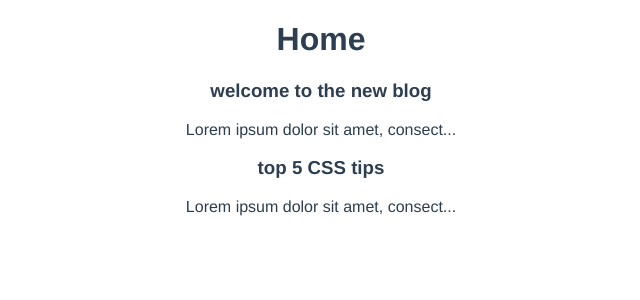
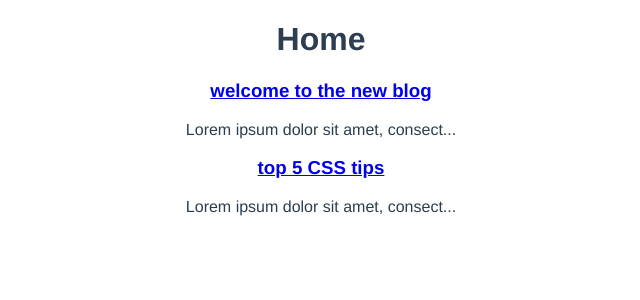
Before and after one commit to MaoDoBan/vue-blog-test, a Vue app: page / in a window 1280 px wide. Shown: the top 300 px of the page, without its empty margins (319-959 px from the left). Built offline with nearby package versions, Linux system fonts and the light colour scheme; data requests are answered from the project's data file.

Commit message:
links pros posts

```diff
--- a/src/components/SinglePost.vue
+++ b/src/components/SinglePost.vue
@@ -1,6 +1,8 @@
 <template>
   <div class="post">
-    <h3>{{ post.title }}</h3>
+    <router-link :to="{name: 'Details', params: {id: post.id}}">
+      <h3>{{ post.title }}</h3>
+    </router-link>
     <p>{{ inicioTexto }}</p>
   </div>
 </template>
--- a/src/router/index.js
+++ b/src/router/index.js
@@ -1,17 +1,24 @@
-import { createRouter, createWebHistory } from 'vue-router'
-import HomeView from '../views/Home.vue'
+import { createRouter, createWebHistory } from "vue-router";
+import HomeView from "../views/Home.vue";
+import DetailsView from "../views/Details.vue";
 
 const routes = [
   {
-    path: '/',
-    name: 'home',
+    path: "/",
+    name: "home",
     component: HomeView
+  },
+  {
+    path: "/posts/:id",
+    name: "Details",
+    component: DetailsView,
+    props: true
   }
-]
+];
 
 const router = createRouter({
   history: createWebHistory(process.env.BASE_URL),
   routes
-})
+});
 
-export default router
+export default router;
--- /dev/null
+++ b/src/views/Details.vue
@@ -0,0 +1,16 @@
+<template>
+  detalhes
+</template>
+
+<script>
+export default {
+  props: ["id"],
+  setup(props){
+    ;
+  }
+}
+</script>
+
+<style>
+
+</style>
```
